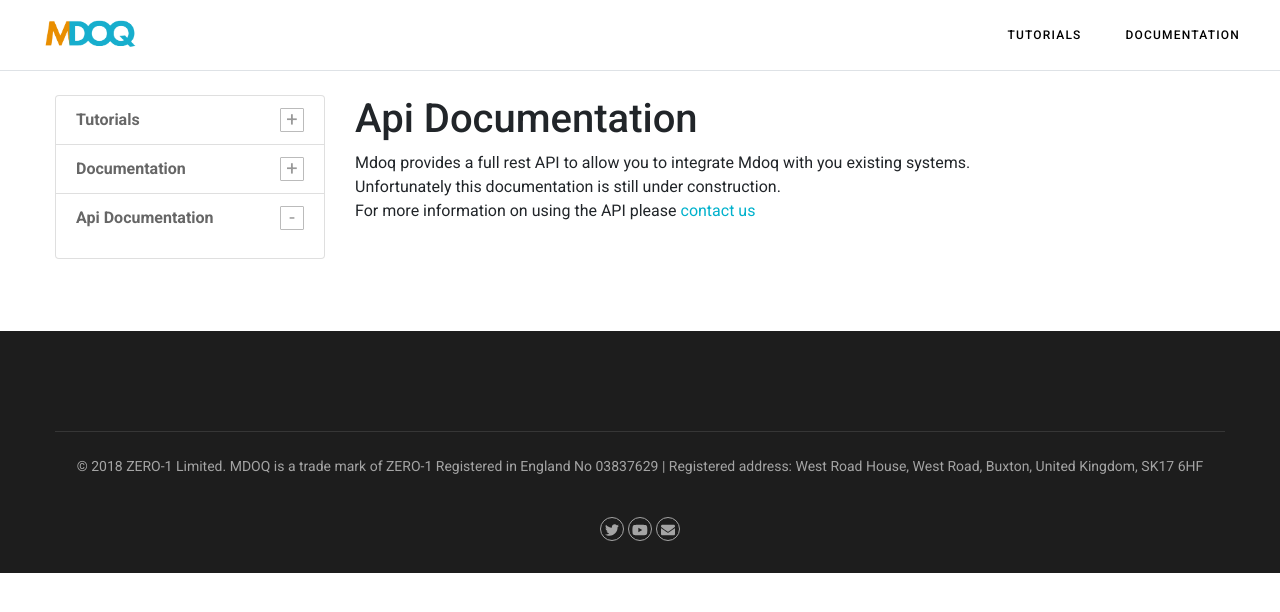
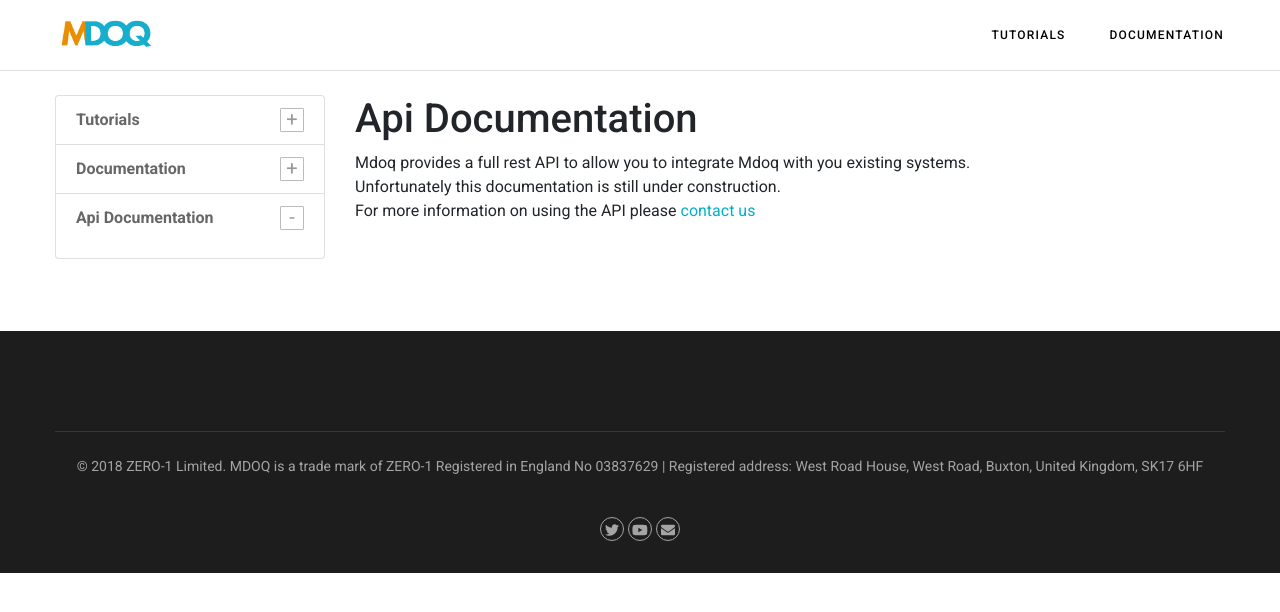
Before and after one commit to zero1limited/mdoq-docs, a Jekyll site: the page built from docs/api-documentation.md, in a window 1280 px wide. Shown: the top 612 px of the page. Built offline with Jekyll 4.4.1, drawn with Linux system fonts in a browser that asks for light colours; nearby versions of some CDN libraries; library files that are not in the unit come from our copies.

Commit message:
Docs templates

```diff
--- a/docs/_includes/left_nav.html
+++ b/docs/_includes/left_nav.html
@@ -1,4 +1,4 @@
-<nav id="sidebar" class="sidebar-wrapper">
+<nav id="sidebar" class="sidebar-wrapper mb-3 mb-lg-0">
     <div class="sidebar-content">
         <ul class="list-group left-nav">
             <li class="list-group-item">
--- a/docs/_layouts/default.html
+++ b/docs/_layouts/default.html
@@ -12,7 +12,7 @@
       <div class="container pt-4 pb-4">
         <div class="row">
 
-          <div class="col-lg-3">
+          <div class="col-lg-3 order-1 order-lg-0">
             {%- include left_nav.html -%}
           </div>
 
--- a/docs/_sass/custom/_main.scss
+++ b/docs/_sass/custom/_main.scss
@@ -8,8 +8,8 @@
 .btn-secondary {color:#fff}
 @media only screen and (min-width:768px) {
   header .navbar {
-    padding-left: 0;
-    padding-right: 0;
+    //padding-left: 0;
+    //padding-right: 0;
   }
 }
 .header-links {
```
